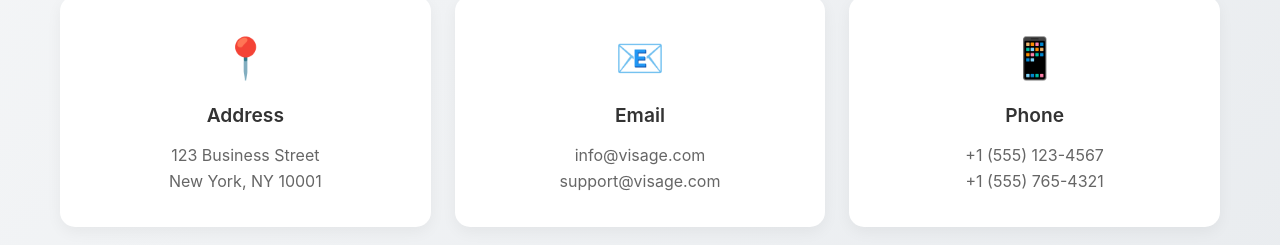
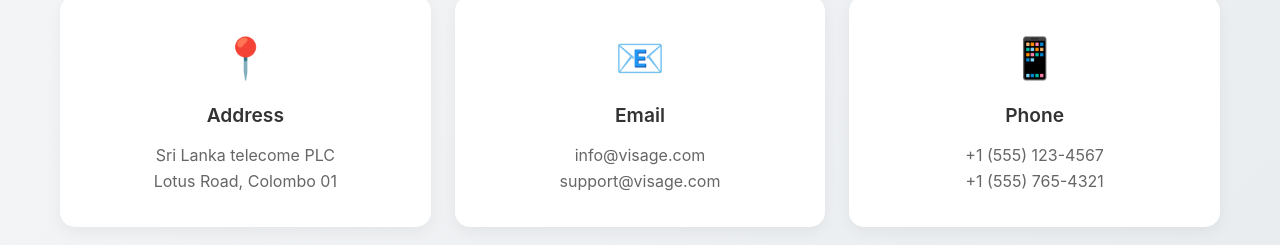
Before and after one commit to sanudasandipa/visage, a React (Create React App) app: page / in a window 1280 px wide. Shown: the part 3483-3728 px from the top of the page. Built offline with nearby package versions, Linux system fonts and the light colour scheme.

Commit message:
Update Contact.tsx

```diff
--- a/src/components/Contact.tsx
+++ b/src/components/Contact.tsx
@@ -119,7 +119,7 @@ const Contact = () => {
             >
               <div className="icon">📍</div>
               <h4>Address</h4>
-              <p>123 Business Street<br />New York, NY 10001</p>
+              <p>Sri Lanka telecome PLC<br />Lotus Road, Colombo 01</p>
             </motion.div>
           </Col>
           <Col md={4}>
```
